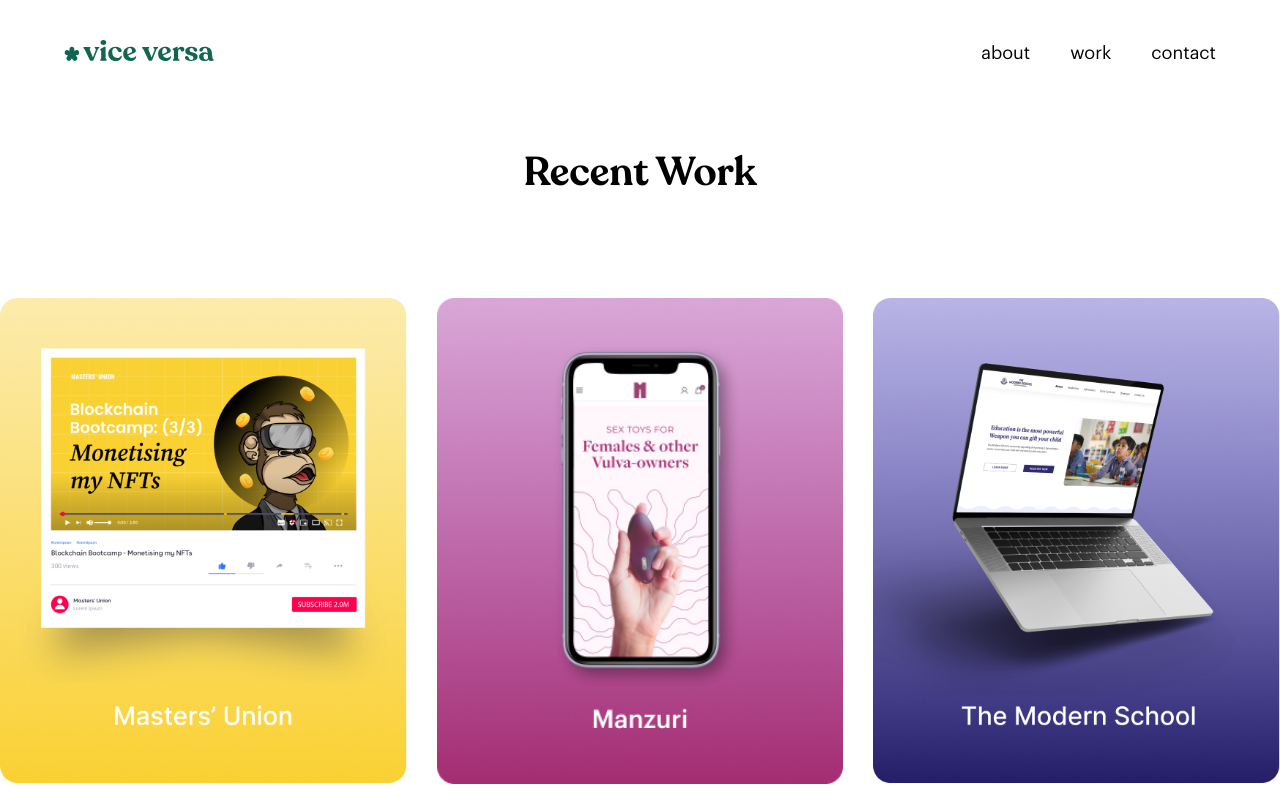
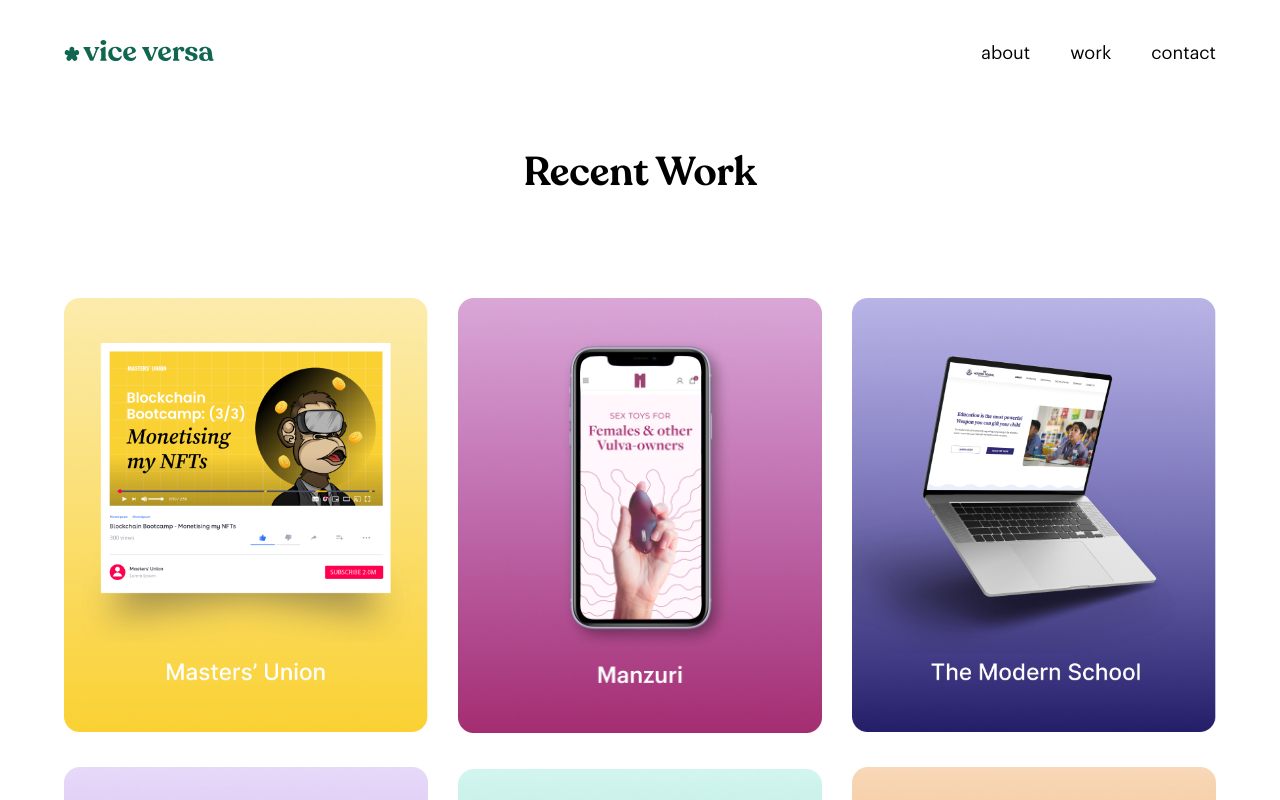
Before and after one commit to vshwjet/vaibhavi-portfolio, a Next.js app: page /work in a window 1280 px wide. Shown: the top 800 px of the page. Built offline with nearby package versions, Linux system fonts and the light colour scheme.

Commit message:
some-simple-updates

```diff
--- a/pages/work.js
+++ b/pages/work.js
@@ -14,9 +14,12 @@ function about() {
         <link rel="icon" href="/favicon.ico" />
       </Head>
     <Layout>
-    <div className={`${styles.page_container} width`}>
+      <section>
+      <div className={`${styles.page_container}`}>
         <Work/>
     </div>
+      </section>
+
 
     </Layout>
     </>
```
